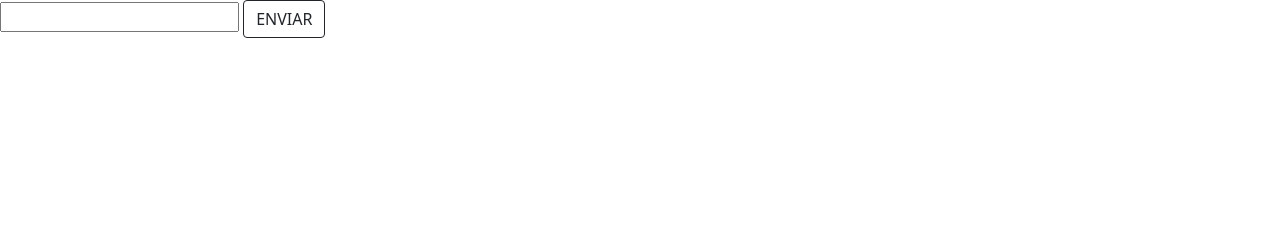
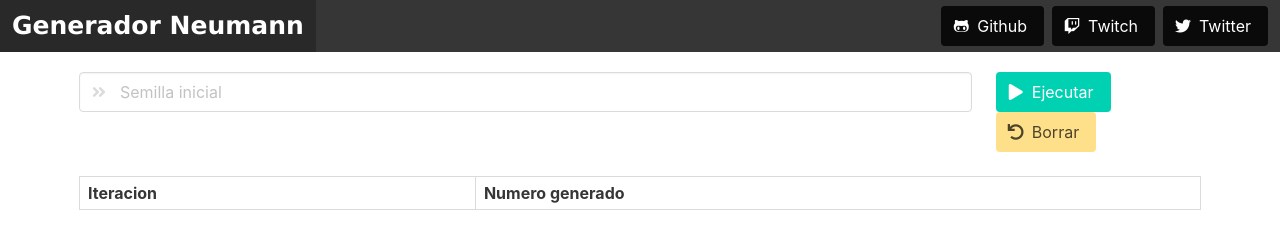
Before and after one commit to WashierAyken/Neumann_Generator, a website: page Index.HTML in a window 1280 px wide. Drawn offline with nearby package versions, Linux system fonts and the light colour scheme.

Commit message:
Se agregaron estilos con Bulma y se controla de mejor manera la entrada de datos

```diff
--- a/Index.HTML
+++ b/Index.HTML
@@ -6,13 +6,151 @@
     <meta name="viewport" content="width=device-width, initial-scale=1.0">
     <script src="Index.js"></script>
     <title>Document</title>
-    <link href="https://cdn.jsdelivr.net/npm/bootstrap@5.0.0-beta3/dist/css/bootstrap.min.css" rel="stylesheet" integrity="sha384-eOJMYsd53ii+scO/bJGFsiCZc+5NDVN2yr8+0RDqr0Ql0h+rP48ckxlpbzKgwra6" crossorigin="anonymous">
+    <link rel="stylesheet" href="node_modules/bulma/css/bulma.css">
+    <link rel="stylesheet" href="node_modules/@fortawesome/fontawesome-free/css/all.css">
+    <link rel="stylesheet" href="style.css">
 </head>
 <body>
-    <input type="text" id="toto">
-     <button onclick="GenerarNumero() "class="btn btn-outline-dark">ENVIAR</button>
-     <br>
-     <ol id= "esmach" class="list-group"> </ol>
+
+    <!--Aqui empieza la barra de navegacion y sus botones-->
+
+    <nav class="navbar is-dark" role="navigation" id="nav">
+        <div class="navbar-brand">
+          <a class="navbar-item">
+            <b id="title">
+                Generador Neumann
+            </b>
+          </a>
+
+        </div>
+
+        <div id="navbarBasicExample" class="navbar-menu">
+
+          <div class="navbar-end">
+            <div class="navbar-item">
+              <div class="buttons">
+                    <button class="button is-black" id="github">
+                        <a href="https://github.com/WashierAyken">
+                            <span class="icon-text">
+                                <span class="icon">
+                                    <i class="fab fa-github-alt"></i>
+                                </span>
+
+                                <span>
+                                    Github
+                                </span>
+                            </span>
+                        </a>
+                    </button>
+
+                    <button class="button is-black" id="twitch">
+                        <a href="https://www.twitch.tv/donayken">
+                            <span class="icon-text">
+                                <span class="icon">
+                                    <i class="fab fa-twitch"></i>
+                                </span>
+
+                                <span>
+                                    Twitch
+                                </span>
+                            </span>
+                        </a>
+
+                    </button>
+
+                    <button class="button is-black" id="twitter">
+                        <a href="https://twitter.com/ElKuadradoAzul">
+                            <span class="icon-text">
+                                <span class="icon">
+                                    <i class="fab fa-twitter"></i>
+                                </span>
+
+                                <span>
+                                    Twitter
+                                </span>
+                            </span>
+                        </a>
+                    </button>
+              </div>
+            </div>
+          </div>
+        </div>
+      </nav>
+
+
+
+
+    <!--Este es el contendor de la interfaz: entrada, botones y tabla-->
+
+    <div class="container is-widescreen" id="container">
+
+        <div class="columns is-desktop">
+
+            <div class="column is-full-mobile is-full-tablet is-four-fifths-desktop is-four-fifths-widescreen is-four-fifths-fullhd">
+                <div class="field">
+                    <div class="control has-icons-left has-icons-right">
+                        <input id="toto" class="input" type="text" placeholder="Semilla inicial" required>
+                        <span class="icon is-left">
+                            <i class="fas fa-angle-double-right"> </i>
+                        </span>
+                    </div>
+                </div>
+            </div>
+
+
+            <div class="column">
+                <button onclick="generarNumero() " id="generador" class="button is-primary is-fullwidth-mobile">
+                    <span class="icon-text">
+                        <span class="icon">
+                            <i class="fas fa-play"></i>
+                        </span>
+
+                        <span>
+                            Ejecutar
+                        </span>
+                    </span>
+                </button>
+
+                <button onclick="limpiarCampos() " id="limpiador" class="button is-warning">
+                    <span class="icon-text">
+                        <span class="icon">
+                            <i class="fas fa-undo"></i>
+                        </span>
+
+                        <span>
+                            Borrar
+                        </span>
+                    </span>
+                </button>
+            </div>
+
+        </div>
+
+
+        <!--La tabla en donde se llenaran los datos dinamicamente desde JS-->
+        <div class="content">
+            <table class="table is-bordered is-narrow is-hoverable is-fullwidth">
+                <thead>
+                    <tr>
+                        <th>
+                            Iteracion
+                        </th>
+
+                        <th>
+                            Numero generado
+                        </th>
+                    </tr>
+                </thead>
+
+                <tbody id="esmach">
+
+                </tbody>
+
+            </table>
+        </div>
+
+
+    </div>
 
 </body>
 </html>
--- a/Index.js
+++ b/Index.js
@@ -8,7 +8,10 @@ Generar un programa en un lenguaje de programación, utilizando el método Von N
 para  generar números aleatorios. muestre a través de un ciclo para una lista de los primeros 50 números aleatorios. */
 
 
-function Neumann(seed) {
+function neumann(seed) {
+
+    if(isNaN(seed)) return;
+
     seed = Math.pow(seed,2)
     let newSeed = seed.toString()
 
@@ -22,24 +25,55 @@ function Neumann(seed) {
     return parseInt(newSeed)
 }
 
-function AgregarLista(pipo) {
+
+function agregarLista(h, pipo) {
     const lista = document.getElementById ("esmach")
-    let newNode = document.createElement ("li")
+    let nuevaFila = document.createElement ("tr")
+    let indice = document.createElement("th")
+    let numero = document.createElement ("td")
+
+    let oajaca = document.createTextNode(h)
     let guanajuato = document.createTextNode (pipo)
 
-    newNode.appendChild(guanajuato)
-    newNode.className="list-group-item"
+    indice.appendChild(oajaca)
+    numero.appendChild(guanajuato)
 
-    lista.appendChild(newNode)
+    nuevaFila.appendChild(indice)
+    nuevaFila.appendChild(numero)
+
+    lista.appendChild(nuevaFila)
 }
 
-function GenerarNumero() {
-    let seed = parseInt(document.getElementById ("toto").value)
+
+function revisarEntrada() {
+    let valor = parseInt(document.getElementById("toto").value)
+    return isNaN(valor)? alert("Solo se pueden introducir numeros (no letras ni espacios vacios)") : valor
+}
+
+
+function generarNumero() {
+    let seed = revisarEntrada()
+
+    if (seed.toString().length < 4 || seed.toString().length > 4){
+        alert("Solo se pueden ingresar numeros de cuatro cifras")
+        limpiarCampos()
+        return
+    }
+
     let lista = [seed]
 
     for (let index = 0; index < 49; index++) {
-        lista.push (Neumann(lista[index]))
+        lista.push (neumann(lista[index]))
     }
 
-    lista.forEach(mamarre => AgregarLista (mamarre))
+    let h = 1
+    lista.forEach(mamarre => {
+        agregarLista (h, mamarre)
+        h++
+    })
 }
+
+
+function limpiarCampos() {
+    location.reload()
+}
--- /dev/null
+++ b/style.css
@@ -0,0 +1,23 @@
+#container
+{
+    margin-top: 20px;
+    padding-left: 15px;
+    padding-right: 15px
+
+}
+
+a:link, a:visited, a:hover, a:active
+{
+    color: white;
+}
+
+#nav
+{
+    height: 50px;
+}
+
+#title
+{
+    font-family: Verdana, Geneva, Tahoma, sans-serif;
+    font-size: 25px;
+}
```
Also changed, not shown: package.json (added, +24 -0 lines), 1 other file.
